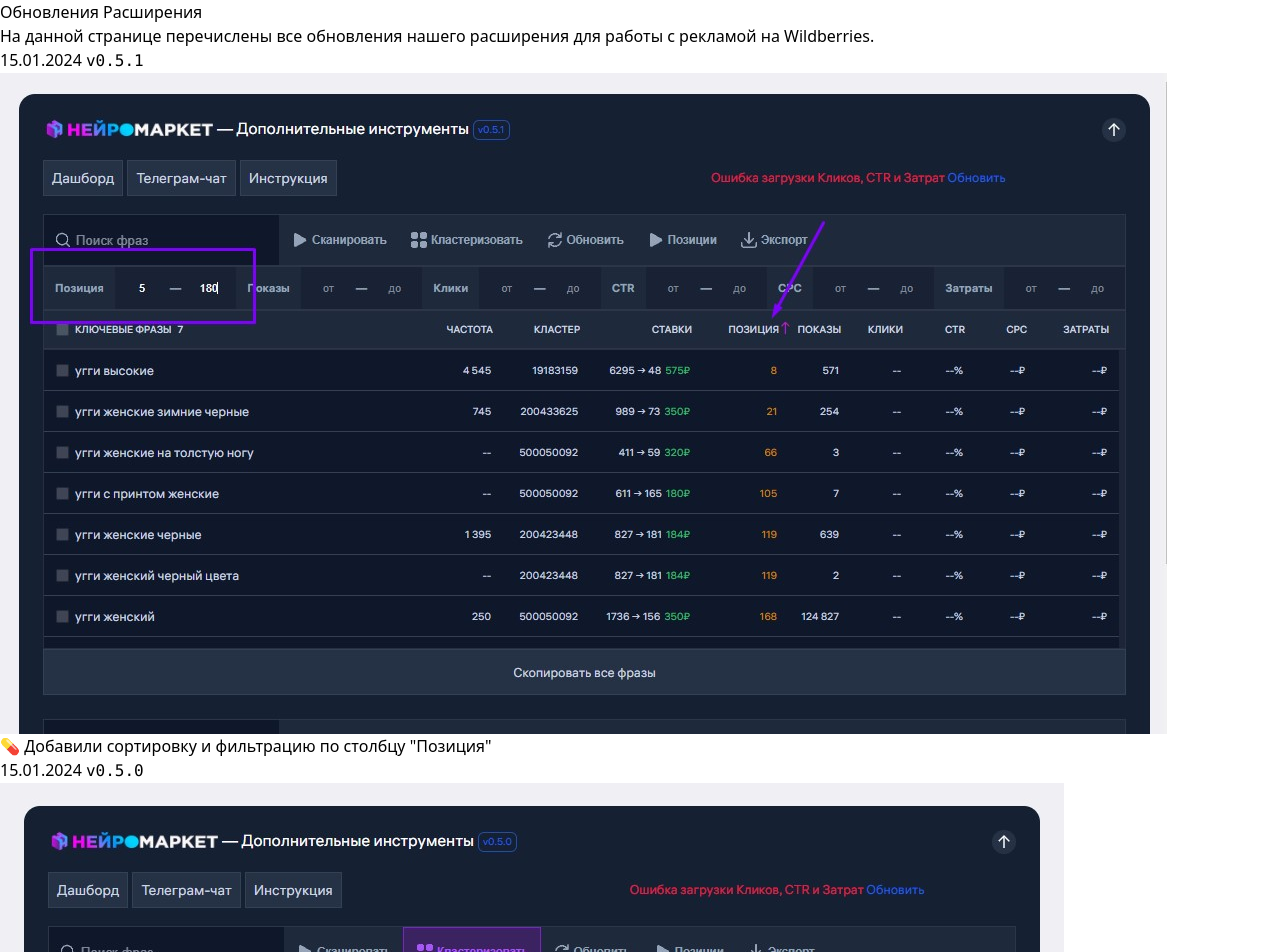
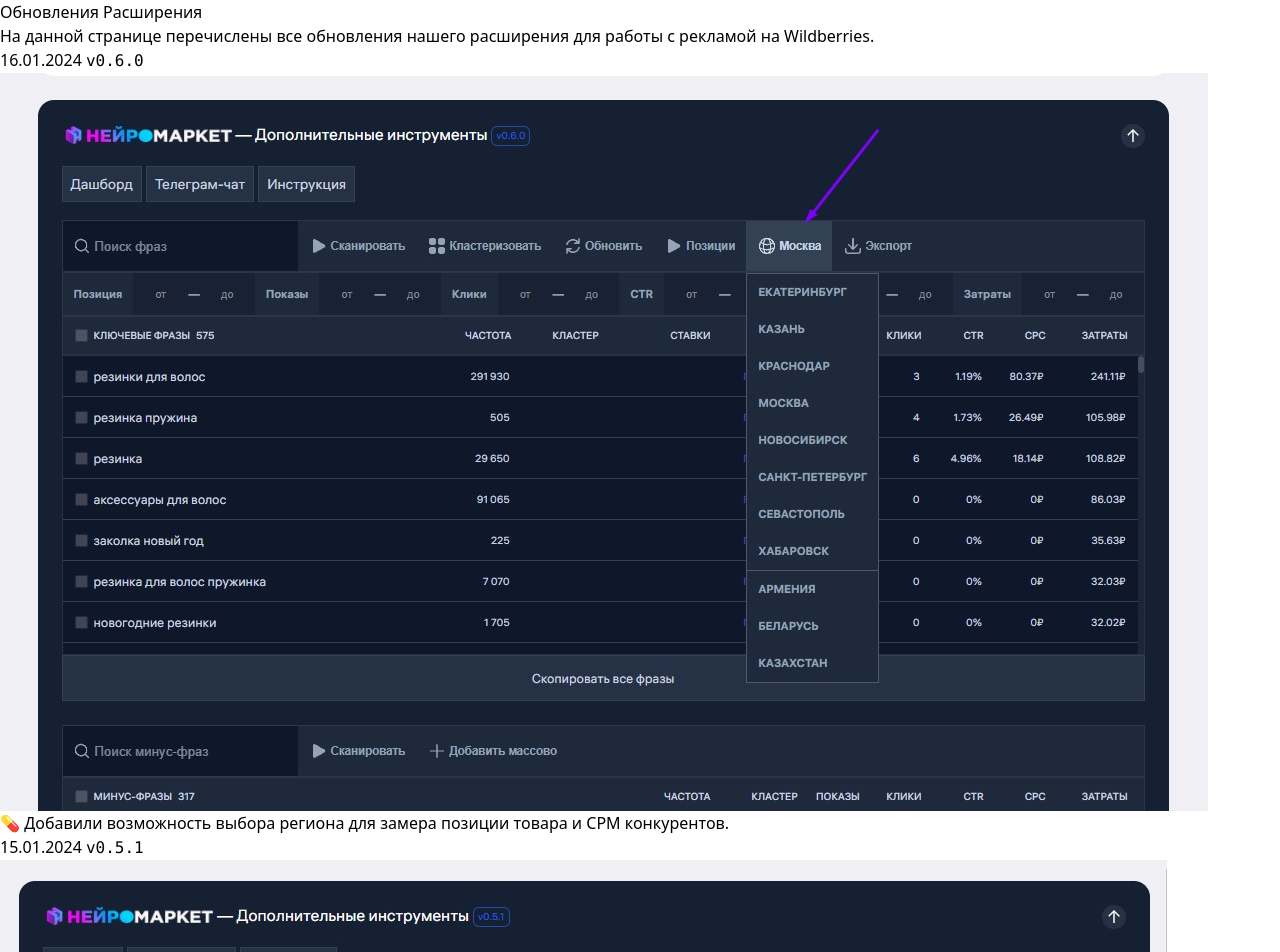
Before and after one commit to wbmeter/docs, a Next.js app: page /extension/updates in a window 1280 px wide. Shown: the top 952 px of the page. Built offline with nearby package versions, Linux system fonts and the light colour scheme.

Commit message:
update extension to 0.6.0

```diff
--- a/pages/extension/updates.mdx
+++ b/pages/extension/updates.mdx
@@ -2,6 +2,12 @@
 # Обновления Расширения
 
 На данной странице перечислены все обновления нашего расширения для работы с рекламой на Wildberries.
+
+## 16.01.2024 `v0.6.0`
+
+![](/extension-updates/21.jpg)
+
+💊 Добавили возможность выбора региона для замера позиции товара и CPM конкурентов.
 
 ## 15.01.2024 `v0.5.1`
 
```
Also changed, not shown: public/extension-updates/21.jpg (added).
